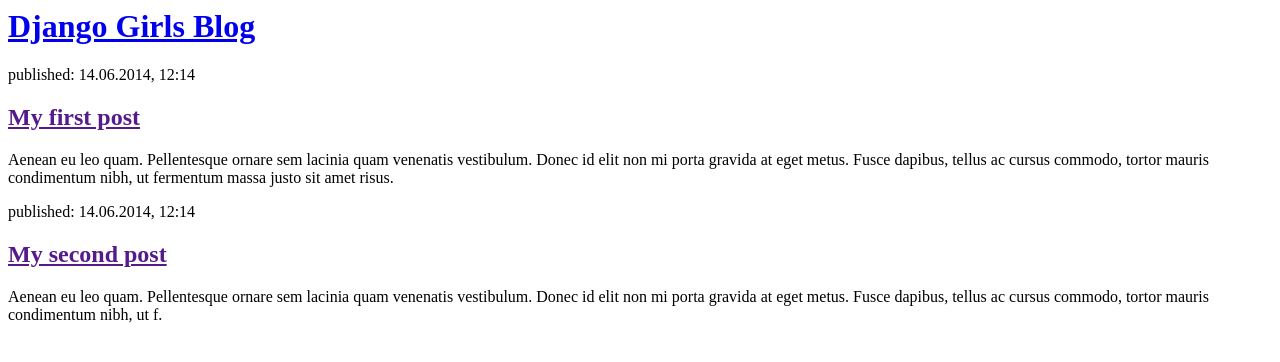
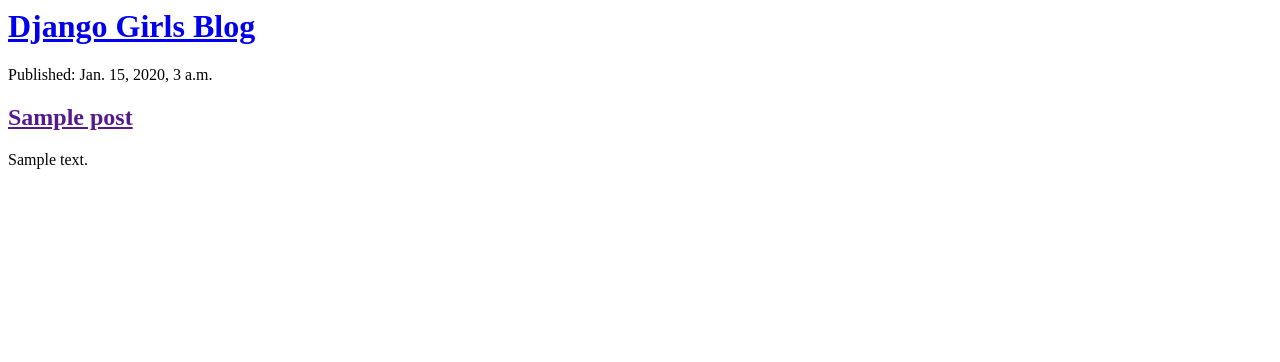
Before and after one commit to gabydunn/Python-learning, a Django app: template djangogirls/blog/templates/blog/post_lists.html in a window 1280 px wide. Shown: the top 362 px of the page. Run offline with Django 3.2, Linux system fonts and the light colour scheme; the template is opened without the code that fills it: values that come from a table or form of the project are taken from there, others are empty; tables that the repository leaves empty hold one stand-in row (values such as "Sample post").

Commit message:
displaying data!

```diff
--- a/djangogirls/blog/templates/blog/post_lists.html
+++ b/djangogirls/blog/templates/blog/post_lists.html
@@ -3,20 +3,17 @@
         <title>Django Girls blog</title>
     </head>
     <body>
+
         <div>
             <h1><a href="/">Django Girls Blog</a></h1>
         </div>
 
-        <div>
-            <p>published: 14.06.2014, 12:14</p>
-            <h2><a href="">My first post</a></h2>
-            <p>Aenean eu leo quam. Pellentesque ornare sem lacinia quam venenatis vestibulum. Donec id elit non mi porta gravida at eget metus. Fusce dapibus, tellus ac cursus commodo, tortor mauris condimentum nibh, ut fermentum massa justo sit amet risus.</p>
-        </div>
+        {% for post in posts %}
+            <div>
+                <p>Published: {{post.published_date}}</p>
+                <h2><a href="">{{post.title}}</a></h2>
+                <p>{{post.text|linebreaksbr}}</p>
+            </div>
+        {% endfor %}
 
-        <div>
-            <p>published: 14.06.2014, 12:14</p>
-            <h2><a href="">My second post</a></h2>
-            <p>Aenean eu leo quam. Pellentesque ornare sem lacinia quam venenatis vestibulum. Donec id elit non mi porta gravida at eget metus. Fusce dapibus, tellus ac cursus commodo, tortor mauris condimentum nibh, ut f.</p>
-        </div>
-    </body>
 </html>
--- a/djangogirls/blog/views.py
+++ b/djangogirls/blog/views.py
@@ -1,6 +1,7 @@
 from django.shortcuts import render
+from django.utils import timezone
 from .models import Post
 
-# Create your views here.
 def post_list(request):
-    return render(request, 'blog/post_lists.html',{})
+    posts = Post.objects.filter(published_date__lte=timezone.now()).order_by('published_date')
+    return render(request, 'blog/post_lists.html', {'posts':posts})
```
